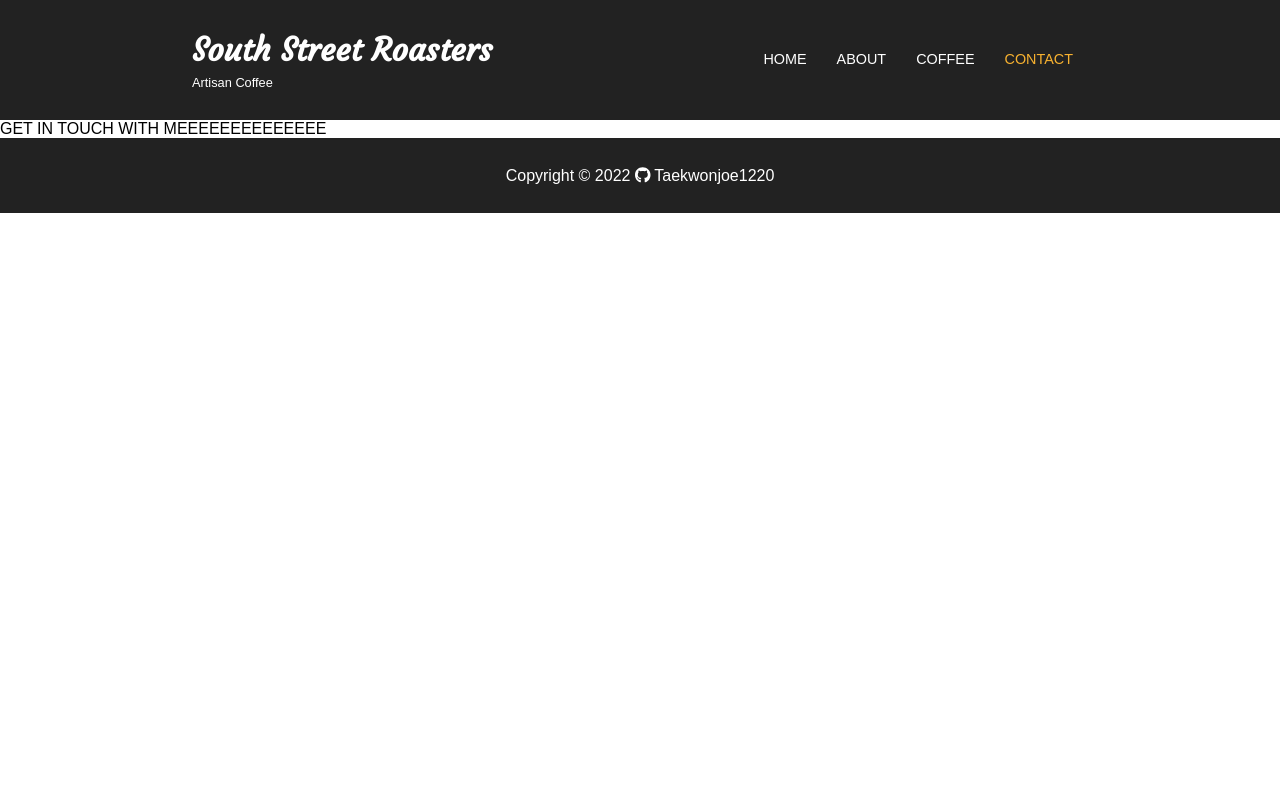
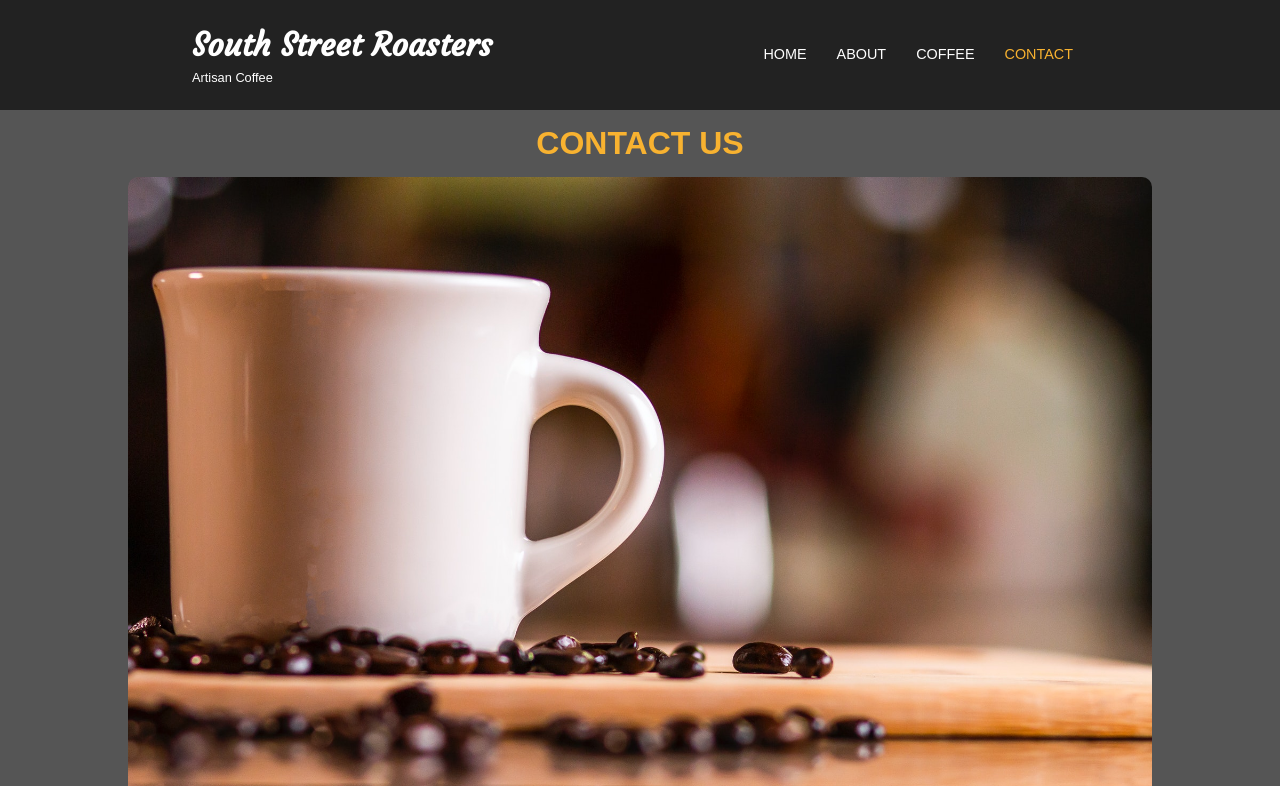
Before and after one commit to taekwonjoe1220/restaurant-page-demo, a website built with webpack: page dist/index.html in a window 1280 px wide. Both pictures are taken after a click on the item "CONTACT". Shown: the top 786 px of the page. Built offline with nearby package versions, Linux system fonts and the light colour scheme.

Commit message:
added contact page background

```diff
--- a/src/contact.js
+++ b/src/contact.js
@@ -4,8 +4,30 @@
 function createContact() {
   const contact = document.createElement("div");
   contact.classList.add("contact-content");
-  contact.textContent = "GET IN TOUCH WITH MEEEEEEEEEEEEEE";
+
+  contact.appendChild(createHeading());
   return contact;
 }
 
+function createHeading() {
+  const heading = document.createElement("h1");
+  heading.textContent = "contact us";
+
+  // append next item with funciton call here
+  heading.appendChild(createFormContainer());
+  return heading;
+}
+function createFormContainer() {
+  const container = document.createElement("div");
+  container.classList.add("form-container");
+
+  container.appendChild(createForm());
+  return container;
+}
+function createForm() {
+  const form = document.createElement("form");
+
+  return form;
+}
+
 export default createContact;
--- a/src/style.css
+++ b/src/style.css
@@ -5,11 +5,15 @@
 }
 body {
   font-family: Arial, Helvetica, sans-serif;
+  background: #555;
+}
+#content {
+  width: 100%;
 }
 .header {
   background: #222;
   color: white;
-  height: 120px;
+  height: 110px;
   width: 100%;
 }
 .container {
@@ -86,5 +90,34 @@ footer {
 .home-content {
   background: url("./img/desktop-bg.jpg") no-repeat center center/cover;
   width: 100%;
-  height: 600px;
+  height: 572px;
 }
+
+/* Contact page */
+#content .contact-content {
+  display: flex;
+  justify-content: center;
+  width: 100%;
+  height: 800px;
+}
+
+#content .contact-content .form-container {
+  background: url("./img/contact-bg.jpg") no-repeat center center/cover;
+  width: 80%;
+  height: 85%;
+  position: relative;
+  margin: 0 auto;
+  margin-top: 15px;
+  border-radius: 10px;
+}
+
+.contact-content h1 {
+  width: 100%;
+  text-align: center;
+  text-transform: uppercase;
+  font-size: 2rem;
+  font-family: Arial, Helvetica, sans-serif;
+  font-weight: 800;
+  color: rgb(248, 178, 48);
+  margin-top: 15px;
+}
```
Also changed, not shown: src/index.js (+3 -5 lines), dist/5dfc0bcd9a7a74fc90c2.jpg (added), dist/ee17834607bc02435856.jpg (added), src/img/contact-bg.jpg (added), 1 other file.
